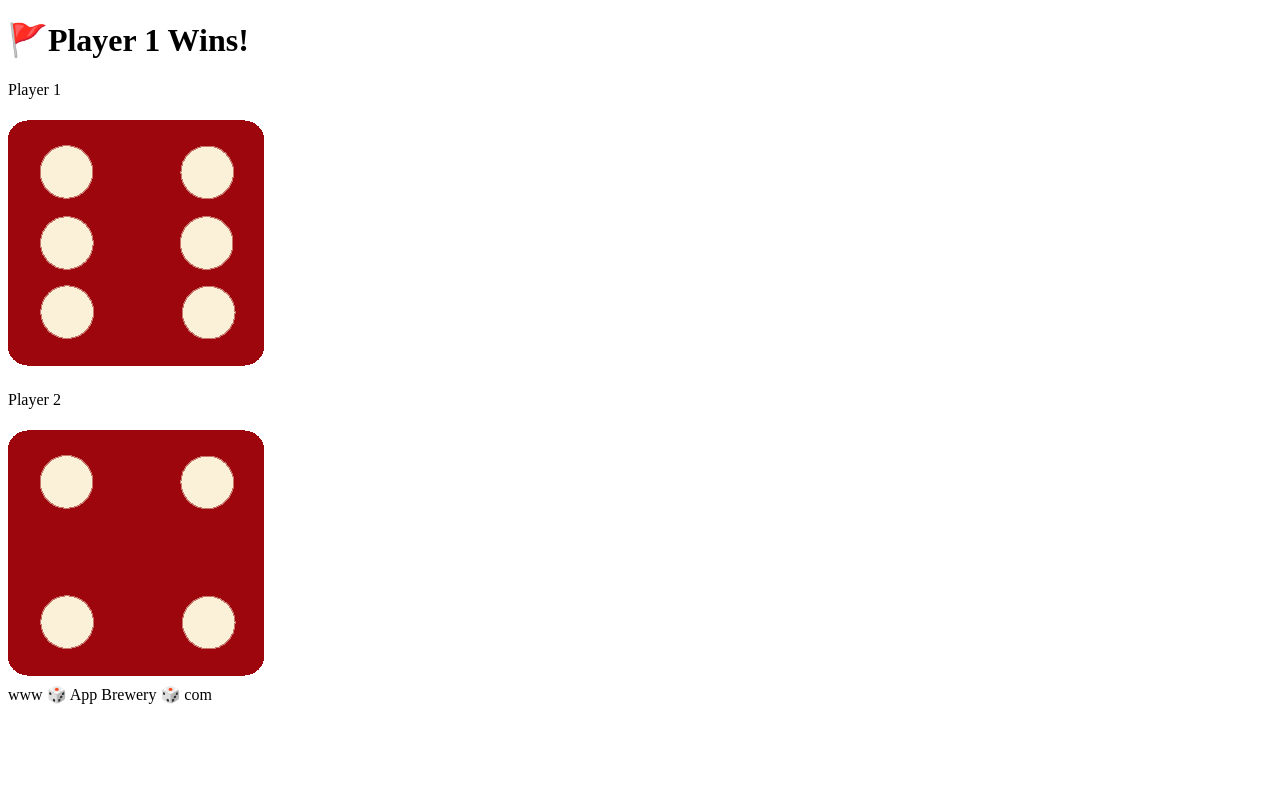
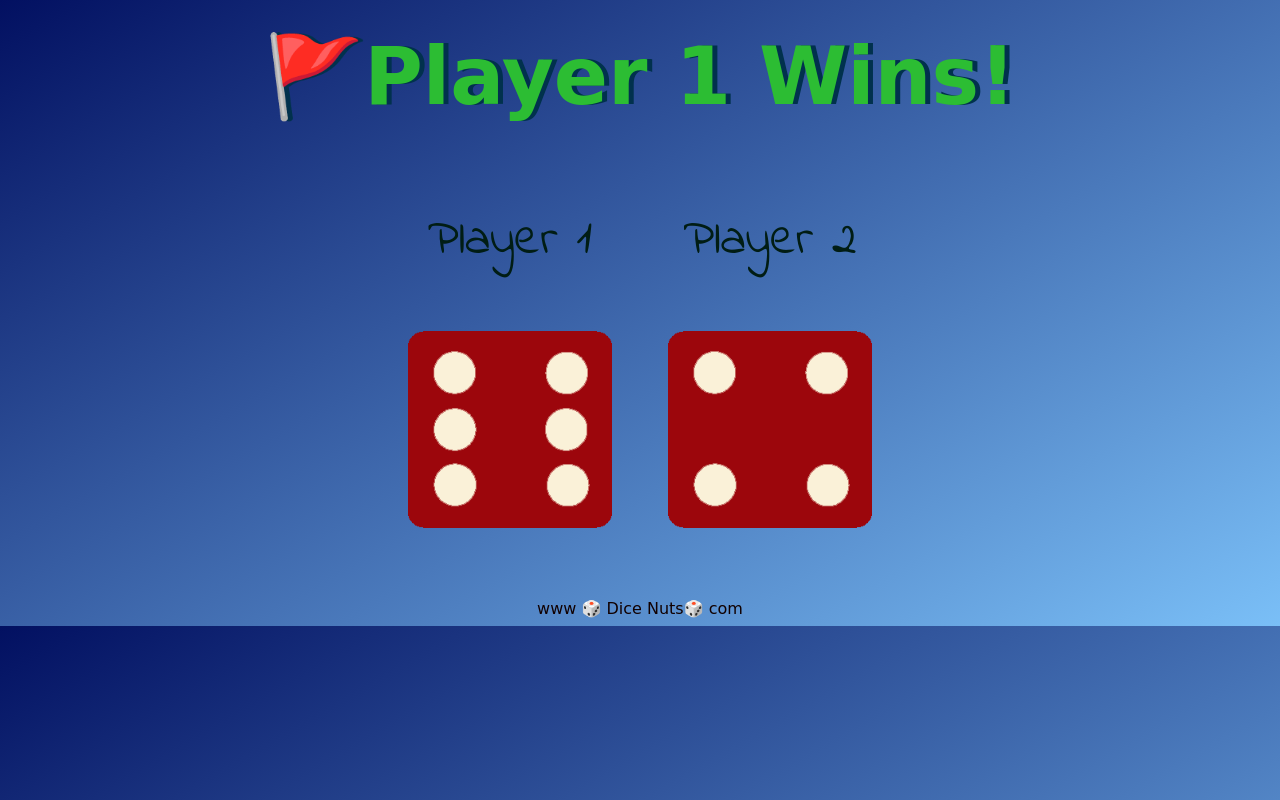
Before and after one commit to TeploLite/dice-game, a plain HTML site: page index.html in a window 1280 px wide. Drawn offline with Linux system fonts and the light colour scheme.

Commit message:
mengubah file css

```diff
--- a/index.html
+++ b/index.html
@@ -3,7 +3,7 @@
   <head>
     <meta charset="utf-8" />
     <title>Dicee</title>
-    <link rel="stylesheet" href="styles.css" />
+    <link rel="stylesheet" href="style.css" />
     <link href="https://fonts.googleapis.com/css?family=Indie+Flower|Lobster" rel="stylesheet" />
   </head>
   <body>
@@ -20,5 +20,5 @@
     </div>
     <script src="script.js"></script>
   </body>
-  <footer>www 🎲 App Brewery 🎲 com</footer>
+  <footer>www 🎲 Dice Nuts🎲 com</footer>
 </html>
--- a/style.css
+++ b/style.css
@@ -0,0 +1,39 @@
+.container {
+  width: 70%;
+  margin: auto;
+  text-align: center;
+}
+
+.dice {
+  text-align: center;
+  display: inline-block;
+}
+
+body {
+  background: linear-gradient(150deg, #021061, #7abff7);
+}
+
+h1 {
+  margin: 30px;
+  font-family: "finger paint ", cursive;
+  text-shadow: 5px 0 #01314d;
+  font-size: 5rem;
+  color: rgb(44, 189, 51);
+}
+
+p {
+  font-size: 50px;
+  color: #011d14;
+  font-family: "Indie Flower", cursive;
+}
+
+img {
+  width: 80%;
+}
+
+footer {
+  margin-top: 5%;
+  color: rgb(17, 0, 0);
+  text-align: center;
+  font-family: "finger paint", cursive;
+}
```
